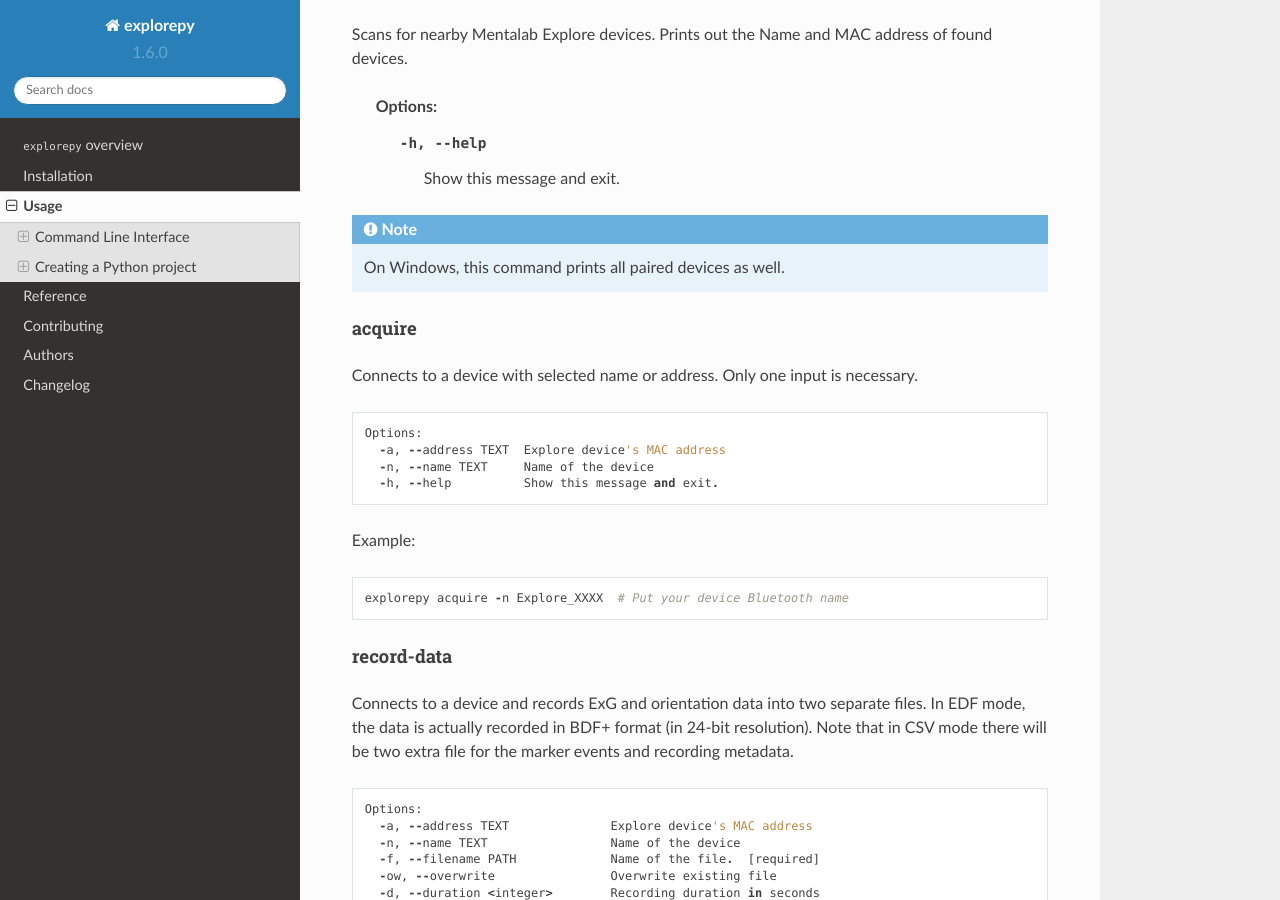
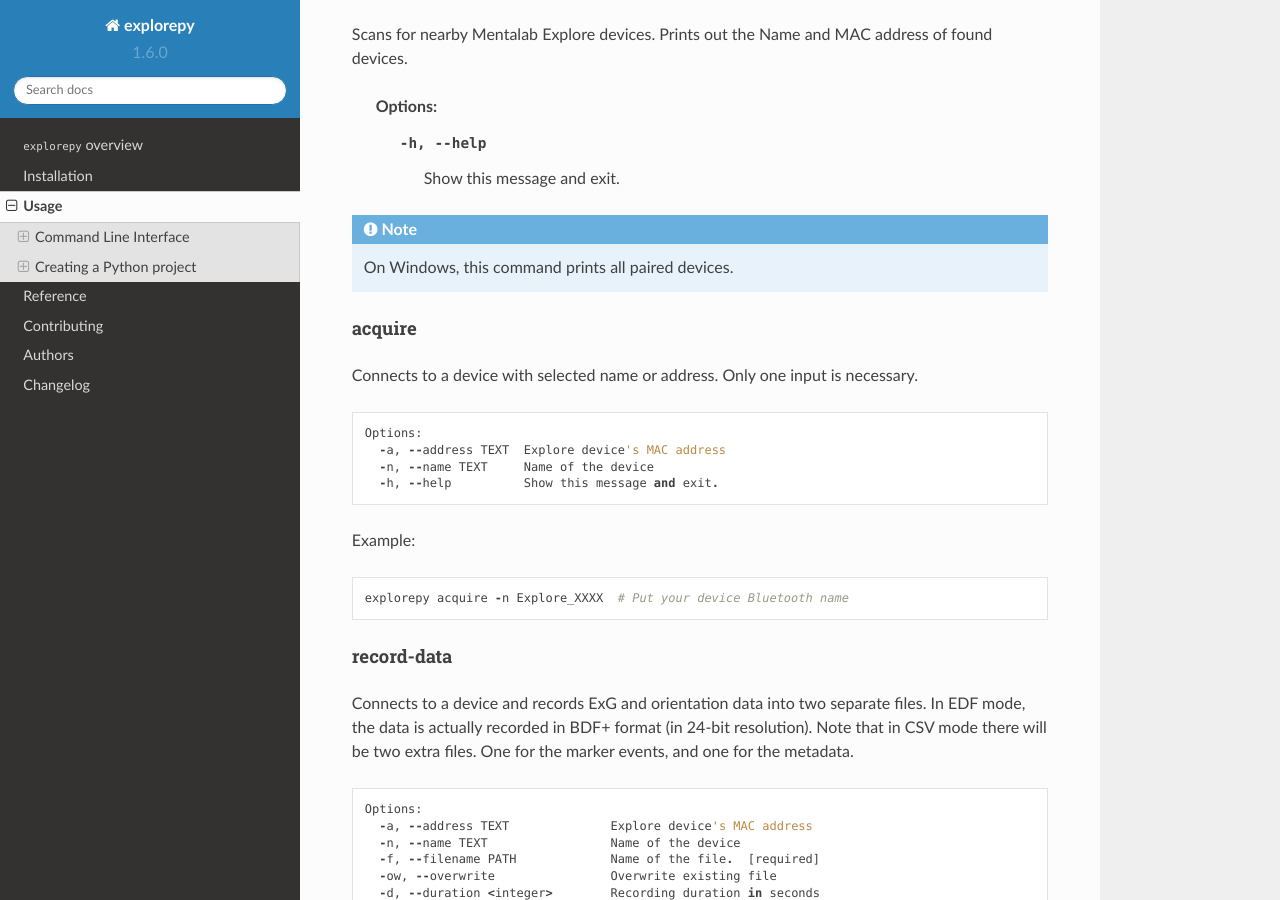
Before and after one commit to Mentalab-hub/explorepy, a Sphinx documentation site: the page built from docs/usage.rst, in a window 1280 px wide and 900 px high, scrolled down 772 px. Built offline with Sphinx 7.4.7 and the Read the Docs theme 2.0.0, drawn with Linux system fonts in a browser that asks for light colours; some of the changed text lies outside the part shown.

Commit message:
update docs

```diff
--- a/docs/usage.rst
+++ b/docs/usage.rst
@@ -38,7 +38,7 @@
     Options:
       -h, --help                      Show this message and exit.
 
-.. note:: On Windows, this command prints all paired devices as well.
+.. note:: On Windows, this command prints all paired devices.
 
 
 acquire
@@ -58,7 +58,7 @@
 record-data
 %%%%
 
-Connects to a device and records ExG and orientation data into two separate files. In EDF mode, the data is actually recorded in BDF+ format (in 24-bit resolution). Note that in CSV mode there will be two extra file for the marker events and recording metadata.
+Connects to a device and records ExG and orientation data into two separate files. In EDF mode, the data is actually recorded in BDF+ format (in 24-bit resolution). Note that in CSV mode there will be two extra files. One for the marker events, and one for the metadata.
 ::
 
     Options:
@@ -109,7 +109,7 @@
 bin2csv
 %%%%
 
-Takes a binary file and converts it to three CSV files (ExG, orientation, marker files and metadata).
+Takes a binary file and converts it to four CSV files (ExG, orientation, marker files and metadata).
 ::
 
     Options:
```
Also changed, not shown: other parts of docs/usage.rst (+1 -1 lines).
